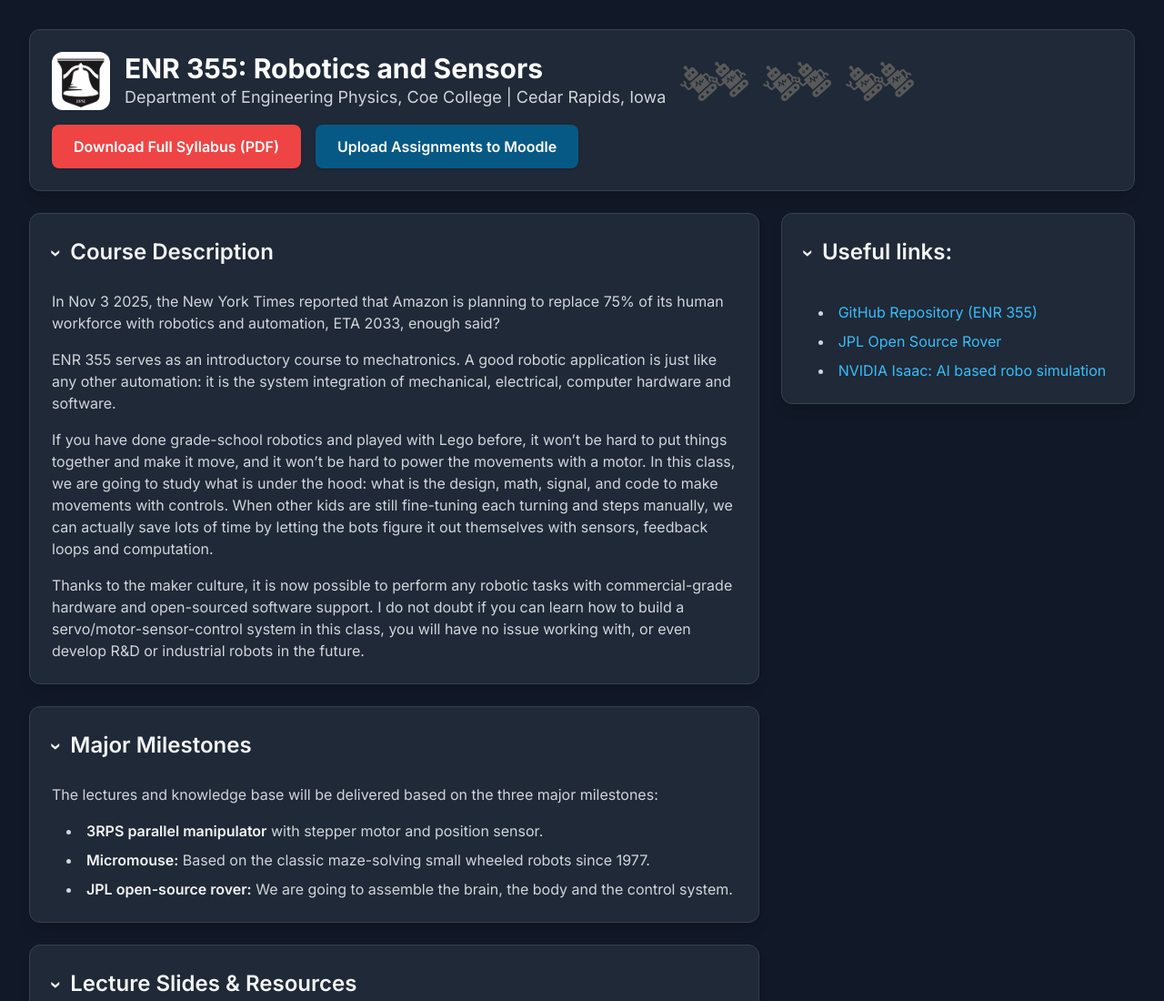
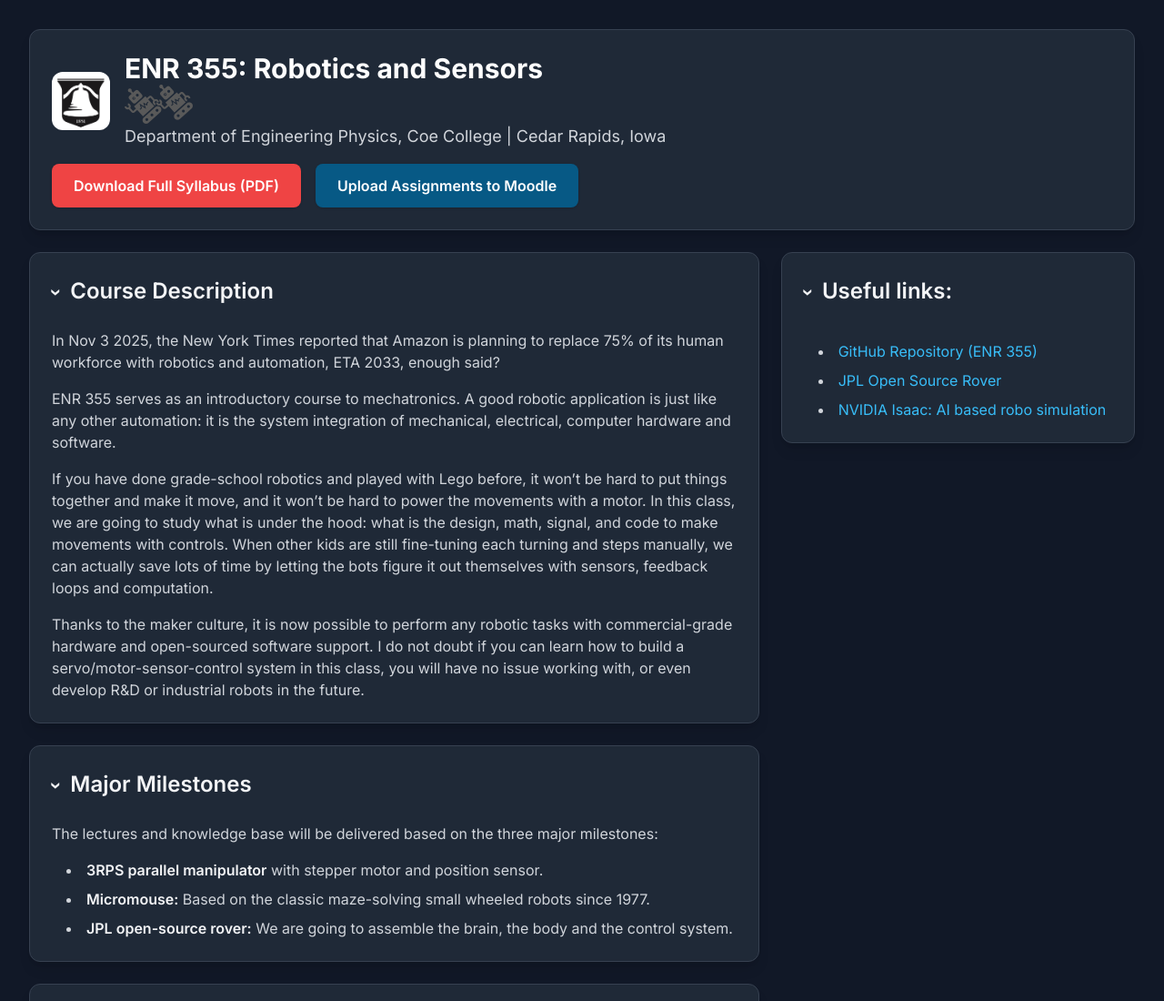
Before and after one commit to xlicoe/ENR355, a plain HTML site: page index.html in a window 1280 px wide. Shown: the top 1100 px of the page at 91% size. Drawn offline with nearby package versions, Linux system fonts and the light colour scheme.

Commit message:
Refactor index.html for dark mode and remove duplicates
Removed duplicate image elements and updated text color for dark mode.

```diff
--- a/index.html
+++ b/index.html
@@ -87,18 +87,15 @@
                     <div>
                         <!-- Updated text color for dark mode -->
                         <h1 class="text-3xl font-bold text-white">ENR 355: Robotics and Sensors</h1>
+                         <img class="h-86 w-150"
+                         src="webdev/robo_end.png"
+                         >
+
                         <p class="text-lg text-gray-300">Department of Engineering Physics, Coe College | Cedar Rapids, Iowa</p>
                     </div>
 
-                    <img class="h-86 w-150"
-                         src="webdev/robo_end.png"
-                         >
-                    <img class="h-86 w-150"
-                         src="webdev/robo_end.png"
-                         >
-                    <img class="h-86 w-150"
-                         src="webdev/robo_end.png"
-                         >
+
+
 
 
                 </div>
```
